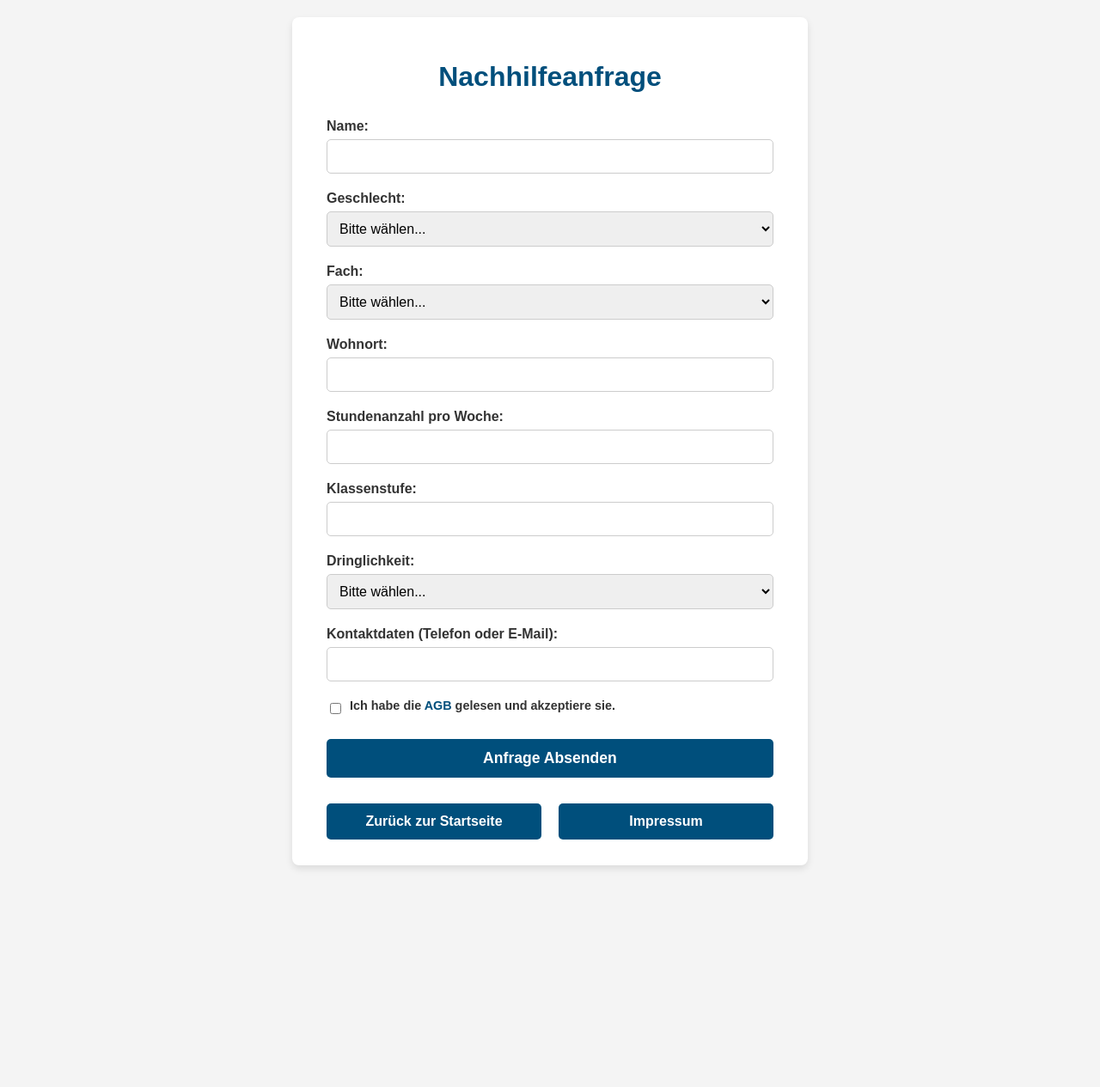
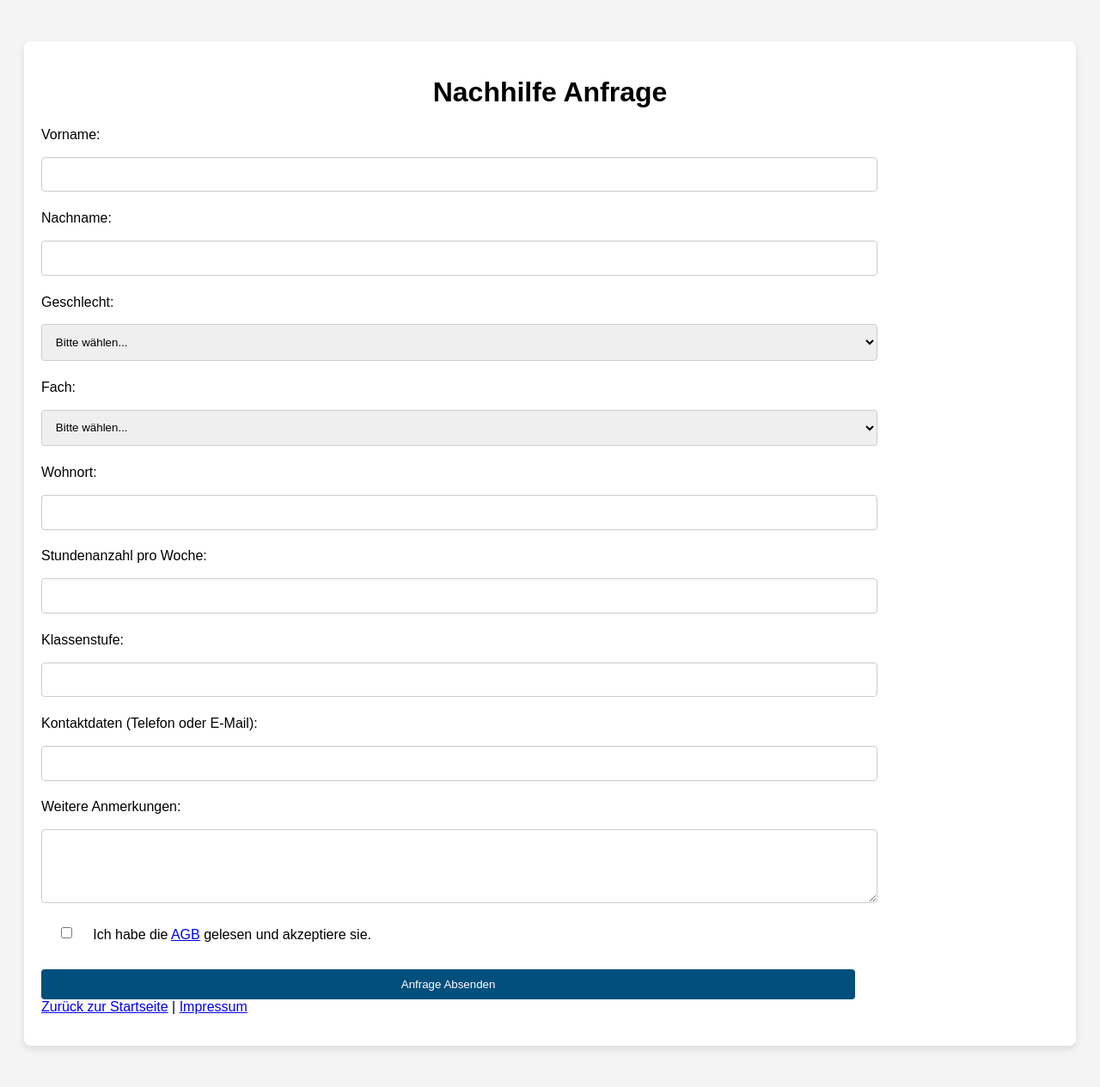
Before and after one commit to rokodeg/app-gruppe24-25-p-seminar, a Flask app: page /anfrage in a window 1280 px wide. Shown: the whole page at 86% size. Before the commit the page ends 1011 px from the top, so only its background shows below. Run offline with Flask 3, Linux system fonts and the light colour scheme.

Commit message:
anmekrungen geaddet

```diff
--- a/webapp/Version4/add_request.py
+++ b/webapp/Version4/add_request.py
@@ -12,7 +12,7 @@ anfrage = {
     'stunden': 2,
     'klassenstufe': 9,
     'geschlecht': 'männlich',
-    'dringlichkeit': 'hoch',
+    'anmerkungen': 'keine',
     'kontakt': 'max@example.com',
     'wohnort': 'Berlin',
     'status': 'neu',
@@ -21,8 +21,8 @@ anfrage = {
 
 # Anfrage einfügen (jetzt auch assigned_user_id berücksichtigen)
 cursor.execute('''
-INSERT INTO offers (id, name, fach, stunden, klassenstufe, geschlecht, dringlichkeit, kontakt, wohnort, status, assigned_user_id)
-VALUES (:id, :name, :fach, :stunden, :klassenstufe, :geschlecht, :dringlichkeit, :kontakt, :wohnort, :status, :assigned_user_id)
+INSERT INTO offers (id, name, fach, stunden, klassenstufe, geschlecht, anmerkungen, kontakt, wohnort, status, assigned_user_id)
+VALUES (:id, :name, :fach, :stunden, :klassenstufe, :geschlecht, :anmerkungen, :kontakt, :wohnort, :status, :assigned_user_id)
 ''', anfrage)
 
 # Änderungen speichern und Verbindung schließen
--- a/webapp/Version4/app.py
+++ b/webapp/Version4/app.py
@@ -1,7 +1,6 @@
 import sqlite3
 from werkzeug.security import generate_password_hash, check_password_hash
 from flask import Flask, render_template, request, redirect, session, url_for, jsonify, flash, get_flashed_messages
-from datetime import datetime
 
 # Initialisiere und erstelle Datenbanktabellen
 conn = sqlite3.connect('database.db')
@@ -25,13 +24,12 @@ CREATE TABLE IF NOT EXISTS offers (
     stunden INTEGER,
     klassenstufe INTEGER,
     geschlecht TEXT,
-    dringlichkeit TEXT,
+    anmerkungen TEXT,
     kontakt TEXT,
     wohnort TEXT,
     status TEXT DEFAULT 'neu',
     assigned_user_id INTEGER,
-    user_comment TEXT,
-    created_at TEXT
+    user_comment TEXT
 )
 ''')
 
@@ -95,26 +93,26 @@ def anbieter():
     conn = get_db_connection()
     cursor = conn.cursor()
 
-    # Offene oder zugewiesene Anfragen
+    # Alle offenen oder zugewiesenen Anfragen, die offen oder zugewiesen sind
     cursor.execute("""
-        SELECT id, name, fach, stunden, klassenstufe, geschlecht, dringlichkeit, kontakt, wohnort, status, assigned_user_id, created_at
+        SELECT id, name, fach, stunden, klassenstufe, geschlecht, anmerkungen, kontakt, wohnort, status, assigned_user_id
         FROM offers
         WHERE (status = 'offen' OR status = 'zugewiesen')
           AND (assigned_user_id IS NULL OR assigned_user_id = ?)
     """, (session['user_id'],))
     offene_und_zugewiesene = cursor.fetchall()
 
-    # Angenommene Anfragen
+    # Alle angenommenen Anfragen
     cursor.execute("""
-        SELECT id, name, fach, stunden, klassenstufe, geschlecht, dringlichkeit, kontakt, wohnort, status, assigned_user_id, created_at
+        SELECT id, name, fach, stunden, klassenstufe, geschlecht, anmerkungen, kontakt, wohnort, status, assigned_user_id
         FROM offers
         WHERE status = 'angenommen' AND assigned_user_id = ?
     """, (session['user_id'],))
     angenommene_anfragen_raw = cursor.fetchall()
 
-    # Erledigte Anfragen
+    # Alle erledigten Anfragen
     cursor.execute("""
-        SELECT id, name, fach, stunden, klassenstufe, geschlecht, dringlichkeit, kontakt, wohnort, status, assigned_user_id, created_at
+        SELECT id, name, fach, stunden, klassenstufe, geschlecht, anmerkungen, kontakt, wohnort, status, assigned_user_id
         FROM offers
         WHERE status = 'erledigt' AND assigned_user_id = ?
     """, (session['user_id'],))
@@ -133,12 +131,11 @@ def anbieter():
             'stunden': row[3],
             'klassenstufe': row[4],
             'geschlecht': row[5],
-            'dringlichkeit': row[6],
+            'anmerkungen': row[6],
             'kontakt': row[7],
             'wohnort': row[8],
             'status': row[9],
-            'assigned_user_id': row[10],
-            'created_at': row[11]
+            'assigned_user_id': row[10]
         }
 
         if anfrage['assigned_user_id'] == session['user_id'] and anfrage['status'] == 'zugewiesen':
@@ -155,12 +152,11 @@ def anbieter():
             'stunden': row[3],
             'klassenstufe': row[4],
             'geschlecht': row[5],
-            'dringlichkeit': row[6],
+            'anmerkungen': row[6],
             'kontakt': row[7],
             'wohnort': row[8],
             'status': row[9],
-            'assigned_user_id': row[10],
-            'created_at': row[11]
+            'assigned_user_id': row[10]
         }
         angenommene_anfragen.append(anfrage)
 
@@ -173,12 +169,11 @@ def anbieter():
             'stunden': row[3],
             'klassenstufe': row[4],
             'geschlecht': row[5],
-            'dringlichkeit': row[6],
+            'anmerkungen': row[6],
             'kontakt': row[7],
             'wohnort': row[8],
             'status': row[9],
-            'assigned_user_id': row[10],
-            'created_at': row[11]
+            'assigned_user_id': row[10]
         }
         erledigte_anfragen.append(anfrage)
 
@@ -197,64 +192,44 @@ def admin_dashboard():
     if 'username' in session and session['username'] == 'admin':
         conn = get_db_connection()
 
-        neue_anfragen = conn.execute('''
-            SELECT offers.*, offers.created_at, users.username AS assigned_user
-            FROM offers
-            LEFT JOIN users ON offers.assigned_user_id = users.id
-            WHERE offers.status = 'neu'
-            ORDER BY offers.created_at DESC
-        ''').fetchall()
+        neue_anfragen = conn.execute("SELECT * FROM offers WHERE status = 'neu'").fetchall()
 
         bestaetigte_anfragen = conn.execute('''
-            SELECT offers.*, offers.created_at, users.username AS assigned_user
-            FROM offers
+            SELECT offers.*, users.username FROM offers
             LEFT JOIN users ON offers.assigned_user_id = users.id
             WHERE offers.status = 'offen'
-            ORDER BY offers.created_at DESC
         ''').fetchall()
 
         abgelehnte_anfragen = conn.execute('''
-            SELECT offers.*, offers.created_at, users.username AS assigned_user
-            FROM offers
+            SELECT offers.*, users.username FROM offers
             LEFT JOIN users ON offers.assigned_user_id = users.id
             WHERE offers.status = 'abgelehnt'
-            ORDER BY offers.created_at DESC
         ''').fetchall()
 
         erledigte_anfragen = conn.execute('''
-            SELECT offers.*, offers.created_at, users.username AS assigned_user
-            FROM offers
+            SELECT offers.*, users.username FROM offers
             LEFT JOIN users ON offers.assigned_user_id = users.id
             WHERE offers.status = 'erledigt'
-            ORDER BY offers.created_at DESC
         ''').fetchall()
 
+        nutzer_liste = conn.execute("SELECT id, username FROM users WHERE username != 'admin'").fetchall()
+
         zugewiesene_anfragen = conn.execute('''
-            SELECT offers.*, offers.created_at, users.username AS assigned_user
-            FROM offers
+            SELECT offers.*, users.username FROM offers
             JOIN users ON offers.assigned_user_id = users.id
             WHERE offers.status = 'zugewiesen'
-            ORDER BY offers.created_at DESC
         ''').fetchall()
 
         abgelehnte_von_user = conn.execute('''
-            SELECT offers.*, offers.created_at, users.username AS assigned_user
-            FROM offers
+            SELECT offers.*, users.username FROM offers
             JOIN users ON offers.assigned_user_id = users.id
             WHERE offers.status = 'abgelehnt_von_user'
-            ORDER BY offers.created_at DESC
         ''').fetchall()
 
         aktive_anfragen = conn.execute('''
-            SELECT offers.*, offers.created_at, users.username AS assigned_user
-            FROM offers
+            SELECT offers.*, users.username FROM offers
             LEFT JOIN users ON offers.assigned_user_id = users.id
             WHERE offers.status IN ('offen', 'zugewiesen', 'angenommen')
-            ORDER BY offers.created_at DESC
-        ''').fetchall()
-
-        nutzer_liste = conn.execute('''
-            SELECT id, username FROM users WHERE username != 'admin'
         ''').fetchall()
 
         conn.close()
@@ -272,6 +247,8 @@ def admin_dashboard():
         )
     else:
         return redirect(url_for('login'))
+
+
 
 @app.route('/admin/delete_anfrage', methods=['POST'])
 def delete_anfrage():
@@ -376,16 +353,15 @@ def create_offer():
         stunden = request.form.get('stunden', 1)
         klassenstufe = request.form.get('klassenstufe', '')
         geschlecht = request.form.get('geschlecht', '')
-        dringlichkeit = request.form.get('dringlichkeit', '')
+        anmerkungen = request.form.get('anmerkungen', '')
         kontakt = request.form.get('kontakt', '')
         wohnort = request.form.get('wohnort', '')
 
         conn = get_db_connection()
-        created_at = datetime.now().strftime('%Y-%m-%d')
         conn.execute('''
-            INSERT INTO offers (name, fach, stunden, klassenstufe, geschlecht, dringlichkeit, kontakt, wohnort, status, created_at)
-            VALUES (?, ?, ?, ?, ?, ?, ?, ?, 'neu', ?)
-        ''', (name, fach, stunden, klassenstufe, geschlecht, dringlichkeit, kontakt, wohnort, created_at))
+            INSERT INTO offers (name, fach, stunden, klassenstufe, geschlecht, anmerkungen, kontakt, wohnort, status)
+            VALUES (?, ?, ?, ?, ?, ?, ?, ?, 'neu')
+        ''', (name, fach, stunden, klassenstufe, geschlecht, anmerkungen, kontakt, wohnort))
         conn.commit()
         conn.close()
         flash("Anfrage erfolgreich gesendet!")
@@ -472,24 +448,8 @@ def anfrage_erledigen():
 def benutzerverwaltung():
     conn = get_db_connection()
     users = conn.execute('SELECT * FROM users').fetchall()
-
-    user_list = []
-    for user in users:
-        active_requests = conn.execute('''
-            SELECT name AS request_name, fach
-            FROM offers
-            WHERE assigned_user_id = ? AND status IN ('offen', 'zugewiesen', 'angenommen')
-        ''', (user['id'],)).fetchall()
-
-        user_dict = dict(user)
-        user_dict['active_requests'] = active_requests
-        user_list.append(user_dict)
-
     conn.close()
-    return render_template('benutzerverwaltung.html', users=user_list)
-
-
-
+    return render_template('benutzerverwaltung.html', users=users)
 
 @app.route('/passwort_zuruecksetzen/<int:user_id>', methods=['POST'])
 def passwort_zuruecksetzen(user_id):
@@ -538,12 +498,5 @@ def impressum():
 def agb():
     return render_template('agb.html')
 
-@app.template_filter('datetimeformat')
-def datetimeformat(value, format='%d.%m.%Y'):
-    try:
-        return datetime.fromisoformat(value).strftime(format)
-    except Exception:
-        return value
-
 if __name__ == '__main__':
     app.run(debug=True)
--- a/webapp/Version4/static/anfrage/script.js
+++ b/webapp/Version4/static/anfrage/script.js
@@ -9,14 +9,14 @@ function submitForm(event) {
   const wohnort = document.getElementById('wohnort').value;
   const stunden = document.getElementById('stunden').value;
   const klassenstufe = document.getElementById('klassenstufe').value;
-  const dringlichkeit = document.getElementById('dringlichkeit').value;
+  const anmerkungen = document.getElementById('anmerkungen').value;
   const kontakt = document.getElementById('kontakt').value;
   const einheit = document.querySelector('input[name="einheit"]:checked')?.value;
   const agb = document.getElementById('agb').checked;
   const errorMessage = document.getElementById('error-message');
 
   // Prüfung, ob alle Felder ausgefüllt sind
-  if (!name || !nachname || !geschlecht || !fach || !wohnort || !stunden || !klassenstufe || !dringlichkeit || !kontakt || !einheit || !agb) {
+  if (!name || !nachname || !geschlecht || !fach || !wohnort || !stunden || !klassenstufe || !kontakt || !einheit || !agb) {
     errorMessage.textContent = 'Bitte füllen Sie alle Felder aus und akzeptieren Sie die AGB.';
     return false; // Verhindert das Absenden des Formulars
   }
@@ -30,7 +30,7 @@ function submitForm(event) {
     wohnort: wohnort,
     stunden: stunden,
     klassenstufe: klassenstufe,
-    dringlichkeit: dringlichkeit,
+    anmerkungen: anmerkungen,
     kontakt: kontakt,
     einheit: einheit,
   };
--- a/webapp/Version4/static/anfrage/style.css
+++ b/webapp/Version4/static/anfrage/style.css
@@ -1,164 +1,208 @@
-/* Grundstil */
+/* Existierende CSS-Regeln */
 body {
   font-family: Arial, sans-serif;
   background-color: #f4f4f4;
-  margin: 0;
   padding: 20px;
-  display: flex;
-  justify-content: center;
-  align-items: flex-start;
-  min-height: 100vh;
 }
 
-/* Container des Formulars */
+h1 {
+  text-align: center;
+}
+
 .form-container {
   background-color: white;
-  padding: 30px 40px;
+  padding: 20px;
+  margin: 20px 0;
   border-radius: 8px;
   box-shadow: 0 4px 8px rgba(0, 0, 0, 0.1);
-  width: 100%;
-  max-width: 600px;
-  box-sizing: border-box;
-  text-align: left;
 }
 
-.form-container h1 {
-  text-align: center;
-  color: #004F7C;
-  margin-bottom: 30px;
+.form-container label {
+  display: block;
+  margin: 10px 0 5px;
 }
 
-/* Labels */
-.form-container label {
-  display: block;
-  margin-bottom: 6px;
-  font-weight: 600;
-  color: #333;
+.form-container input, .form-container select, .form-container textarea {
+
+  padding: 1%;
+  margin: 1% 0;
+  border-radius: 4px;
+  border: 1px solid #ccc;
 }
 
-/* Eingabefelder und Selects alle gleich breit */
-.form-container input[type="text"],
-.form-container input[type="number"],
-.form-container select {
-  width: 100%;
+.form-container button {
+  background-color: #004F7C;
+  color: white;
+  cursor: pointer;
   padding: 10px;
-  border-radius: 5px;
-  border: 1px solid #ccc;
-  margin-bottom: 20px;
-  font-size: 1rem;
-  box-sizing: border-box;
-  transition: border-color 0.3s;
+  margin-top: 10px;
+  border-radius: 4px;
+  border: none;
 }
 
-.form-container input[type="text"]:focus,
-.form-container input[type="number"]:focus,
-.form-container select:focus {
-  border-color: #004F7C;
-  outline: none;
-}
-
-/* AGB Checkbox und Label nebeneinander */
-.agb-container {
-  display: flex;
-  align-items: center;
-  margin-bottom: 25px;
-  font-size: 0.9rem;
-  color: #555;
-}
-
-.agb-container input[type="checkbox"] {
-  margin-right: 10px;
-  width: auto;
-  height: auto;
-}
-
-.agb-container a {
-  color: #004F7C;
-  text-decoration: none;
-  font-weight: 600;
-}
-
-.agb-container a:hover {
-  text-decoration: underline;
-}
-
-/* Submit-Button (Anfrage absenden) */
-.form-container button[type="submit"] {
-  width: 100%;
-  background-color: #004F7C;
-  color: white;
-  padding: 12px 0;
-  border: none;
-  border-radius: 5px;
-  font-size: 1.1rem;
-  font-weight: 700;
-  cursor: pointer;
-  transition: background-color 0.3s;
-}
-
-.form-container button[type="submit"]:hover {
+.form-container button:hover {
   background-color: #007B9A;
 }
 
-/* Container für die Buttons "Zurück" und "Impressum" */
-.button-group {
-  margin: 20px auto 0 auto;      /* Abstand oben, zentriert */
-  max-width: 600px;              /* gleiche max-Breite wie Formular */
-  width: 100%;
-  display: flex;
-  justify-content: center;
-  gap: 20px;                    /* Abstand zwischen den beiden Buttons */
-  box-sizing: border-box;
+.form-container .error {
+  color: red;
+  font-size: 12px;
 }
 
-/* Buttons teilen sich die volle Breite vom Container */
-.button-group .button {
-  flex: 1;                      /* Jeder Button nimmt gleich viel Platz ein */
-  padding: 12px 0;
+/* Styling für die neuen Felder */
+.form-container div {
+  margin-bottom: 15px;
+}
+
+.form-container input[type="radio"],
+.form-container input[type="checkbox"] {
+  margin-right: 5px;
+}
+
+/* Neue Regel für die "Unterrichtseinheit Dauer" und "AGB akzeptieren" */
+.form-container div label, .form-container .agb-container label {
+  text-align: left; /* Links ausrichten */
+  display: inline-block; /* Die Labels und Inputs nebeneinander anordnen */
+  margin-right: 10px; /* Etwas Abstand zwischen Label und Auswahl */
+}
+
+.form-container div {
+  text-align: left; /* Links ausrichten für die Radio-Buttons */
+}
+
+/* Flexbox für AGB Container: Checkbox links, Text rechts */
+.form-container .agb-container {
+  display: flex;
+  align-items: center;
+  /* Stellt sicher, dass Checkbox und Text auf der gleichen vertikalen Ebene sind */
+}
+
+.form-container .agb-container input[type="checkbox"] {
+  margin-right: 1px;
+  width: 5%; /* Abstand zwischen Checkbox und Text */
+}
+
+.impressum-link {
+  text-align: center;
+  margin-top: 10px;
+}
+
+body {
+  font-family: Arial, sans-serif;
+  background-color: #f4f4f4;
+  padding: 20px;
+}
+
+h1 {
+  text-align: center;
+}
+
+h4 {
+  text-align: center;
+  margin-bottom: 20px;
+}
+
+.main-container {
+  background-color: white;
+  padding: 30px;
+  margin: 20px auto;
+  border-radius: 8px;
+  box-shadow: 0 4px 8px rgba(0, 0, 0, 0.1);
+  max-width: 800px;
+  position: relative;
+}
+
+.info-icon {
+  position: absolute;
+  top: 10px;
+  right: 10px;
+  font-size: 24px;
+  color: black;
+  text-decoration: none;
+}
+
+.anfrage-container {
+  background-color: #f9f9f9;
+  padding: 20px;
+  margin: 10px 0;
+  border-radius: 8px;
+  box-shadow: 0 2px 4px rgba(0, 0, 0, 0.1);
+}
+
+.anfrage {
+  border-bottom: 1px solid #ccc;
+  padding: 10px 0;
+}
+
+.anfrage:last-child {
+  border-bottom: none;
+}
+
+.anfrage h3 {
+  margin: 0;
+  font-size: 18px;
+}
+
+.anfrage p {
+  margin: 5px 0;
+}
+
+.no-requests {
+  text-align: center;
+  color: #777;
+}
+
+.back-link {
+  text-align: center;
+  margin-top: 20px;
+}
+
+.impressum-link {
+  text-align: center;
+  margin-top: 10px;
+}
+
+.filter-container {
+  margin-bottom: 20px;
+  text-align: center;
+}
+
+.filter-container select,
+.filter-container input {
+  padding: 10px;
+  border-radius: 4px;
+  border: 1px solid #ccc;
+  width: 150px;
+}
+
+.button-container {
+  text-align: center;
+}
+
+.button-container button {
   background-color: #004F7C;
   color: white;
-  border-radius: 5px;
-  text-decoration: none;
-  font-weight: 600;
-  transition: background-color 0.3s;
-  text-align: center;
-  box-sizing: border-box;
-  min-width: 0;                 /* Verhindert, dass min-width Probleme macht */
+  cursor: pointer;
+  padding: 10px 20px;
+  border-radius: 4px;
+  border: none;
 }
 
-.button-group .button:hover {
+.button-container button:hover {
   background-color: #007B9A;
 }
 
-/* Submit-Button volle Breite */
-.form-container button[type="submit"] {
-  width: 100%;                 /* volle Breite */
-  background-color: #004F7C;
-  color: white;
-  padding: 12px 0;
-  border: none;
-  border-radius: 5px;
-  font-size: 1.1rem;
-  font-weight: 700;
-  cursor: pointer;
-  transition: background-color 0.3s;
-  margin-bottom: 10px;         /* Abstand unter Absende-Button */
+.toggle-all-button {
+  background-color: #2196F3;
 }
 
-.form-container button[type="submit"]:hover {
-  background-color: #007B9A;
+.toggle-all-button:hover {
+  background-color: #1976D2;
 }
 
-/* Responsive */
-@media (max-width: 640px) {
-  .button-group {
-    flex-direction: column;
-    gap: 10px;
-    max-width: 100%;
-    width: 100%;
-  }
-  .button-group .button {
-    width: 100%;
-    flex: none;
-  }
+.filter-content {
+  display: none;
+  padding: 10px;
+  background-color: #f9f9f9;
+  border-radius: 4px;
 }
--- a/webapp/Version4/templates/anfrage.html
+++ b/webapp/Version4/templates/anfrage.html
@@ -9,13 +9,16 @@
 <body>
 
   <div class="form-container">
-    <h1>Nachhilfeanfrage</h1>
+    <h1>Nachhilfe Anfrage</h1>
     <form method="post" action="{{ url_for('create_offer') }}">
-      <label for="name">Name:</label>
-      <input type="text" id="name" name="name" required >
+      <label for="name">Vorname:</label>
+      <input type="text" id="name" name="name" required style="width: 80%;">
+
+      <label for="nachname">Nachname:</label>
+      <input type="text" id="nachname" name="nachname" required style="width: 80%;">
 
       <label for="geschlecht">Geschlecht:</label>
-      <select id="geschlecht" name="geschlecht" required>
+      <select id="geschlecht" name="geschlecht" required style="width: 82.2%;">
         <option value="">Bitte wählen...</option>
         <option value="männlich">Männlich</option>
         <option value="weiblich">Weiblich</option>
@@ -23,7 +26,7 @@
       </select>
 
       <label for="fach">Fach:</label>
-      <select id="fach" name="fach" required >
+      <select id="fach" name="fach" required style="width: 82.2%;">
         <option value="">Bitte wählen...</option>
         <option value="Deutsch">Deutsch</option>
         <option value="Englisch">Englisch</option>
@@ -33,7 +36,7 @@
         <option value="Mathematik">Mathematik</option>
         <option value="Physik">Physik</option>
         <option value="Chemie">Chemie</option>
-        <option value="Biologie">Biologie</option>
+        <option value="Biologie">Biologie/Natur und Technik</option>
         <option value="Informatik">Informatik</option>
         <option value="Geschichte">Geschichte</option>
         <option value="Geographie">Geographie</option>
@@ -43,24 +46,19 @@
       </select>
 
       <label for="wohnort">Wohnort:</label>
-      <input type="text" id="wohnort" name="wohnort" required >
+      <input type="text" id="wohnort" name="wohnort" required style="width: 80%;">
 
       <label for="stunden">Stundenanzahl pro Woche:</label>
-      <input type="number" id="stunden" name="stunden" required min="1" max="20" >
+      <input type="number" id="stunden" name="stunden" required min="1" max="20" style="width: 80%;">
 
       <label for="klassenstufe">Klassenstufe:</label>
-      <input type="number" id="klassenstufe" name="klassenstufe" required min="5" max="13" >
-
-      <label for="dringlichkeit">Dringlichkeit:</label>
-      <select id="dringlichkeit" name="dringlichkeit" required >
-        <option value="">Bitte wählen...</option>
-        <option value="niedrig">Niedrig</option>
-        <option value="mittel">Mittel (Auf Eigenbedarf)</option>
-        <option value="hoch">Hoch (In der nächsten Zeit Prüfung)</option>
-      </select>
+      <input type="number" id="klassenstufe" name="klassenstufe" required min="5" max="13" style="width: 80%;">
 
       <label for="kontakt">Kontaktdaten (Telefon oder E-Mail):</label>
-      <input type="text" id="kontakt" name="kontakt" required >
+      <input type="text" id="kontakt" name="kontakt" required style="width: 80%;">
+
+      <label for="anmerkungen">Weitere Anmerkungen:</label>
+      <textarea id="anmerkungen" name="anmerkungen" style="width: 80%;", rows="4"></textarea>
 
     <div class="agb-container">
       <input type="checkbox" id="agb" name="agb" required>
@@ -69,14 +67,10 @@
         </label>
     </div>
 
-      <button type="submit">Anfrage Absenden</button>
+      <button type="submit" style="width: 80%;">Anfrage Absenden</button>
     </form>
 
-    <div class="button-group">
-      <a href="{{ url_for('home') }}" class="button">Zurück zur Startseite</a>
-      <a href="{{ url_for('impressum') }}" class="button">Impressum</a>
-    </div>
-
+    <a href="{{ url_for('home') }}" class="button">Zurück zur Startseite</a> | <a href="{{ url_for('impressum') }}">Impressum</a></p>
 
   </div>
 
--- a/webapp/Version4/templates/index.html
+++ b/webapp/Version4/templates/index.html
@@ -8,10 +8,10 @@
 </head>
 <body>
     <div class="container">
-        <h1>Willkommen auf der Startseite!!Tesdt</h1>
-        <p>Bitte wählen Sie eine Option:</p>
+        <h1>Willkommen bei der Schülernachhilfe!</h1>
+        <p>Wenn sie auf der Suche nach Nachhilfe sind, auf "Anfrage" klicken:</p>
         <div class="button-group">
-            <a href="{{ url_for('login') }}" class="button">Login</a> <!-- Link zur Login-Seite -->
+            <a href="{{ url_for('login') }}" class="button">Login (Nachhilfelehrer und Admin)</a> <!-- Link zur Login-Seite -->
             <a href="{{ url_for('create_offer') }}" class="button">Anfrage</a> <!-- Link zur Login-Seite -->
         </div>
         {% with messages = get_flashed_messages() %}
--- /dev/null
+++ b/webapp/Version4/testtemp1.txt
@@ -0,0 +1 @@
+ich bring mich uuuuuuuuuuuummm
```
Also changed, not shown: webapp/Version4/templates/admin.html (+2 -7 lines), webapp/Version4/templates/anbieter.html (+28 -70 lines), webapp/Version4/templates/benutzerverwaltung.html (+0 -12 lines), database.db, 1 other file.
